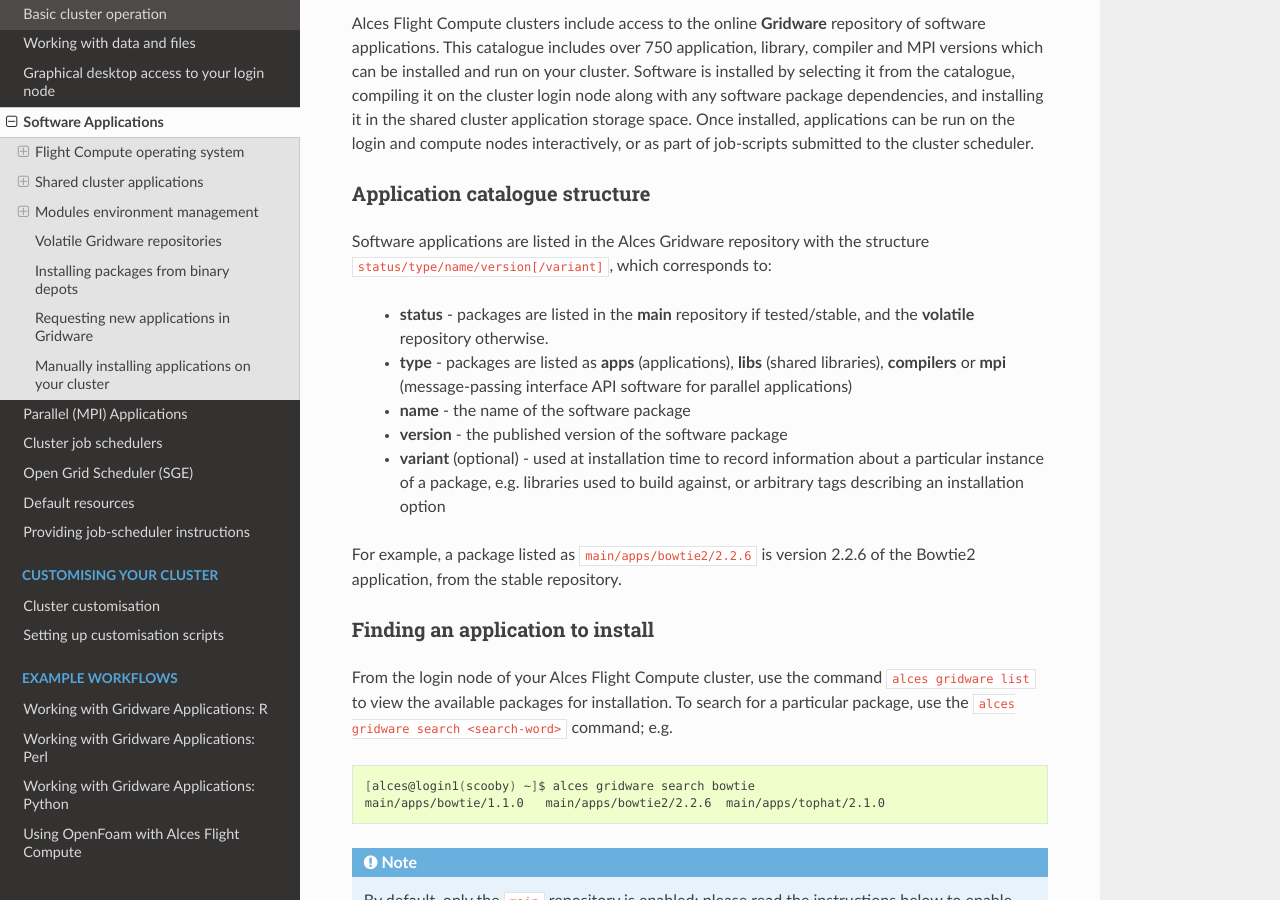
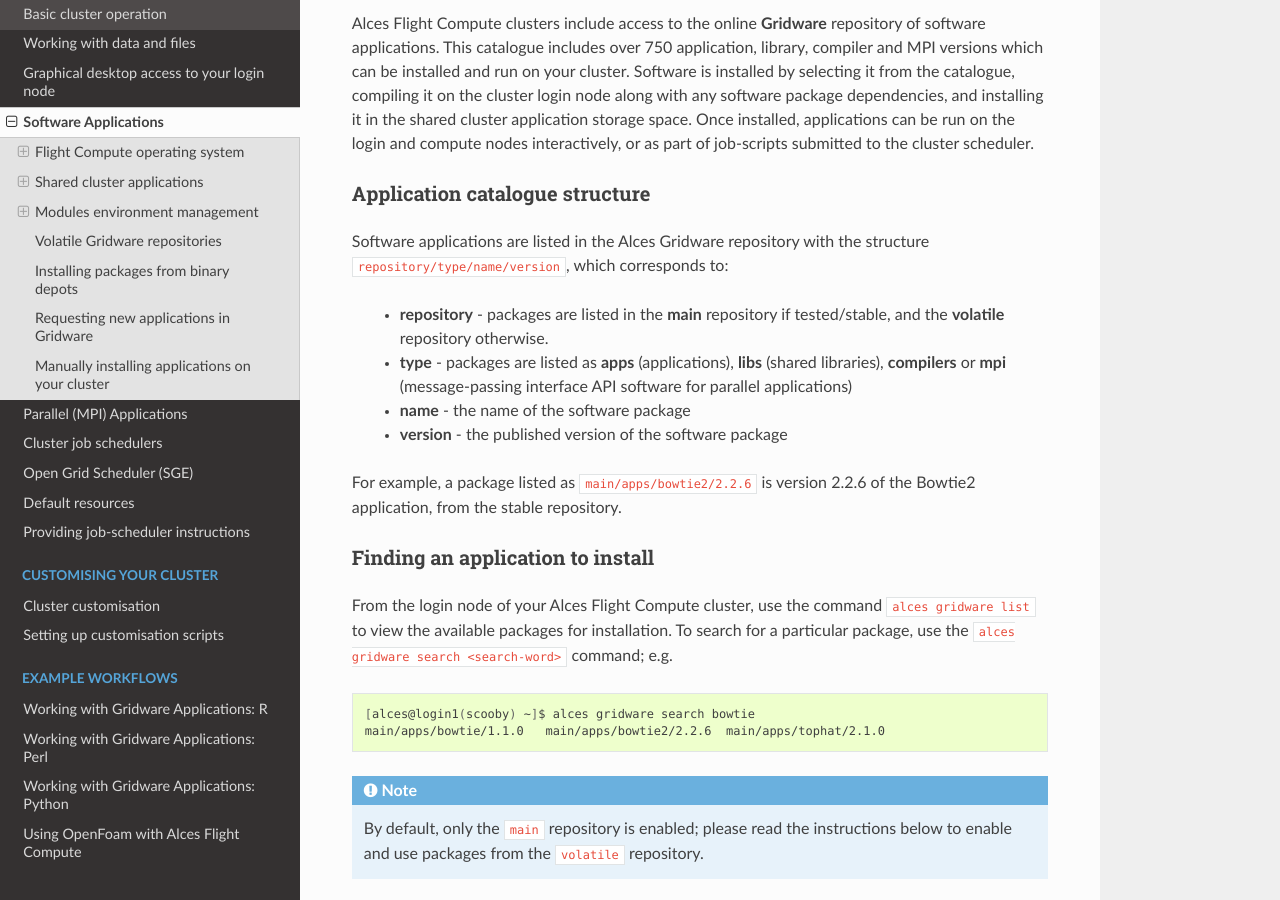
Before and after one commit to alces-software/flight-appliance-docs, a Sphinx documentation site: the page built from docs/source/apps/apps.rst, in a window 1280 px wide and 900 px high, scrolled down 2684 px. Built offline with Sphinx 7.4.7 and the Read the Docs theme 2.0.0, drawn with Linux system fonts in a browser that asks for light colours; pages that are not in the unit, such as notebooks, are missing from menus.

Commit message:
Remove mention of variant from doc, variants are not displayed in the package list.  Rename "status" to "repository".

```diff
--- a/docs/source/apps/apps.rst
+++ b/docs/source/apps/apps.rst
@@ -53,13 +53,12 @@
 Application catalogue structure
 ===============================
 
-Software applications are listed in the Alces Gridware repository with the structure ``status/type/name/version[/variant]``, which corresponds to:
+Software applications are listed in the Alces Gridware repository with the structure ``repository/type/name/version``, which corresponds to:
 
- - **status** - packages are listed in the **main** repository if tested/stable, and the **volatile** repository otherwise.
+ - **repository** - packages are listed in the **main** repository if tested/stable, and the **volatile** repository otherwise.
  - **type** - packages are listed as **apps** (applications), **libs** (shared libraries), **compilers** or **mpi** (message-passing interface API software for parallel applications)
  - **name** - the name of the software package
  - **version** - the published version of the software package
- - **variant** (optional) - used at installation time to record information about a particular instance of a package, e.g. libraries used to build against, or arbitrary tags describing an installation option
 
 For example, a package listed as ``main/apps/bowtie2/2.2.6`` is version 2.2.6 of the Bowtie2 application, from the stable repository.
 
```
